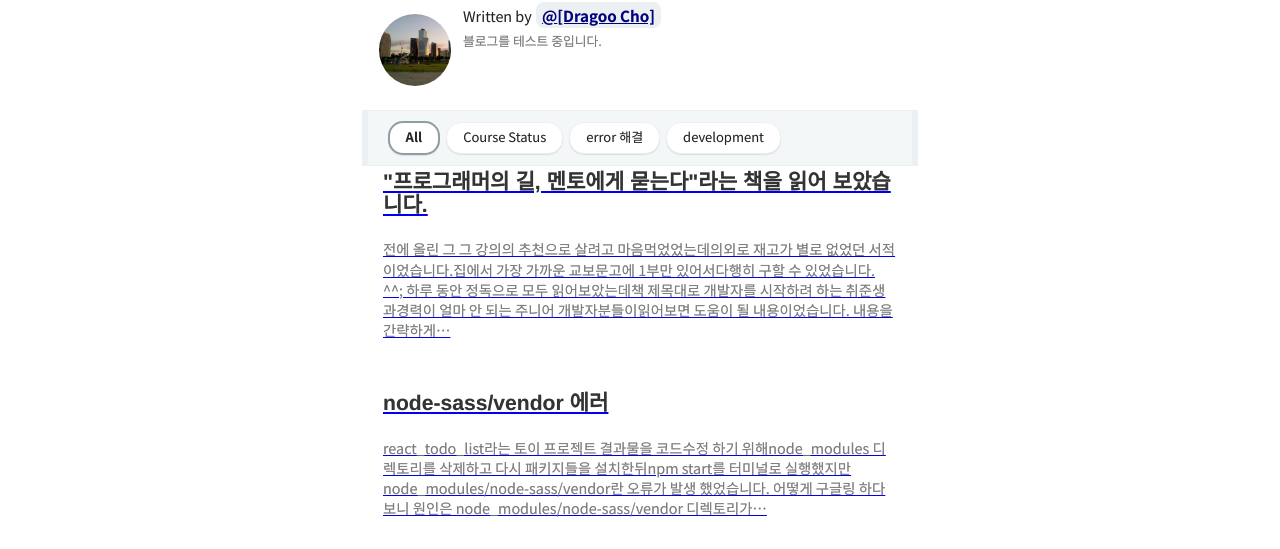
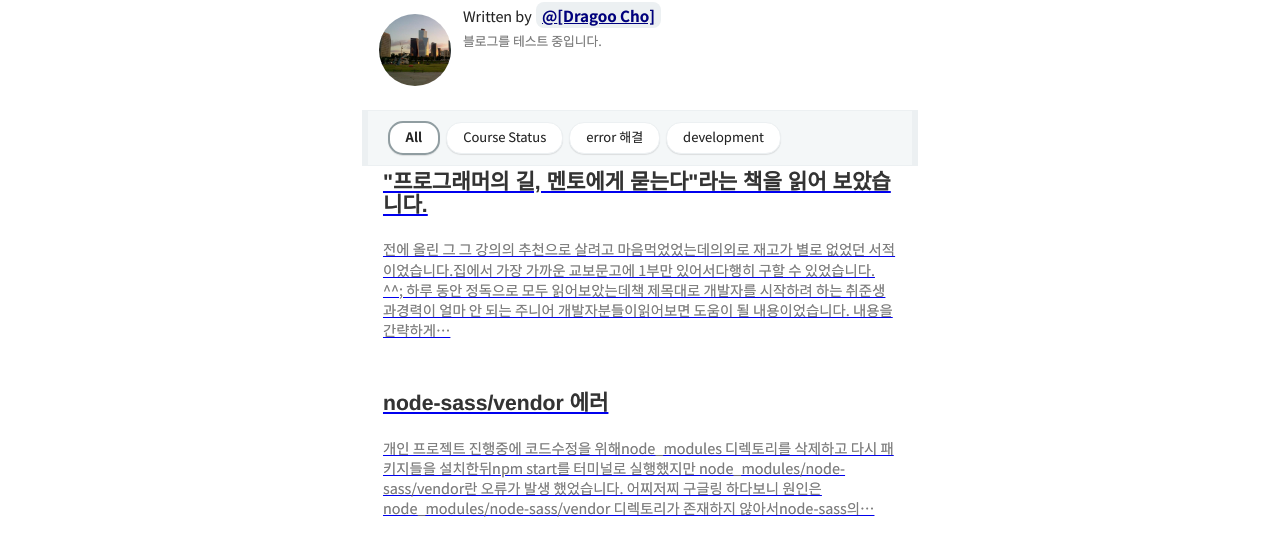
Before and after one commit to DragooCho/my-Gatsby-blog, a Gatsby site: page / in a window 1280 px wide. Shown: the part 251-800 px from the top of the page. Built offline with nearby package versions, Linux system fonts and the light colour scheme; Gatsby itself is replaced by a stand-in of ours; some packages are replaced by stand-ins of ours; what typography-theme-github would draw is missing.

Commit message:
blog 수정

```diff
--- a/content/blog/error 해결/new-post-title.md
+++ b/content/blog/error 해결/new-post-title.md
@@ -6,13 +6,13 @@ thumbnail: { thumbnailSrc }
 draft: false
 ---
 
-react_todo_list라는 토이 프로젝트 결과물을 코드수정 하기 위해
+개인 프로젝트 진행중에 코드수정을 위해
 node_modules 디렉토리를 삭제하고 다시 패키지들을 설치한뒤
 npm start를 터미널로 실행했지만 node_modules/node-sass/vendor란 오류가 발생 했었습니다.
 
 
 
-어떻게 구글링 하다보니 원인은 node_modules/node-sass/vendor 디렉토리가 존재하지 않아서
+어찌저찌 구글링 하다보니 원인은 node_modules/node-sass/vendor 디렉토리가 존재하지 않아서
 node-sass의 scripts/install.js를 실행을 못 한거였습니다.
 
 
```
